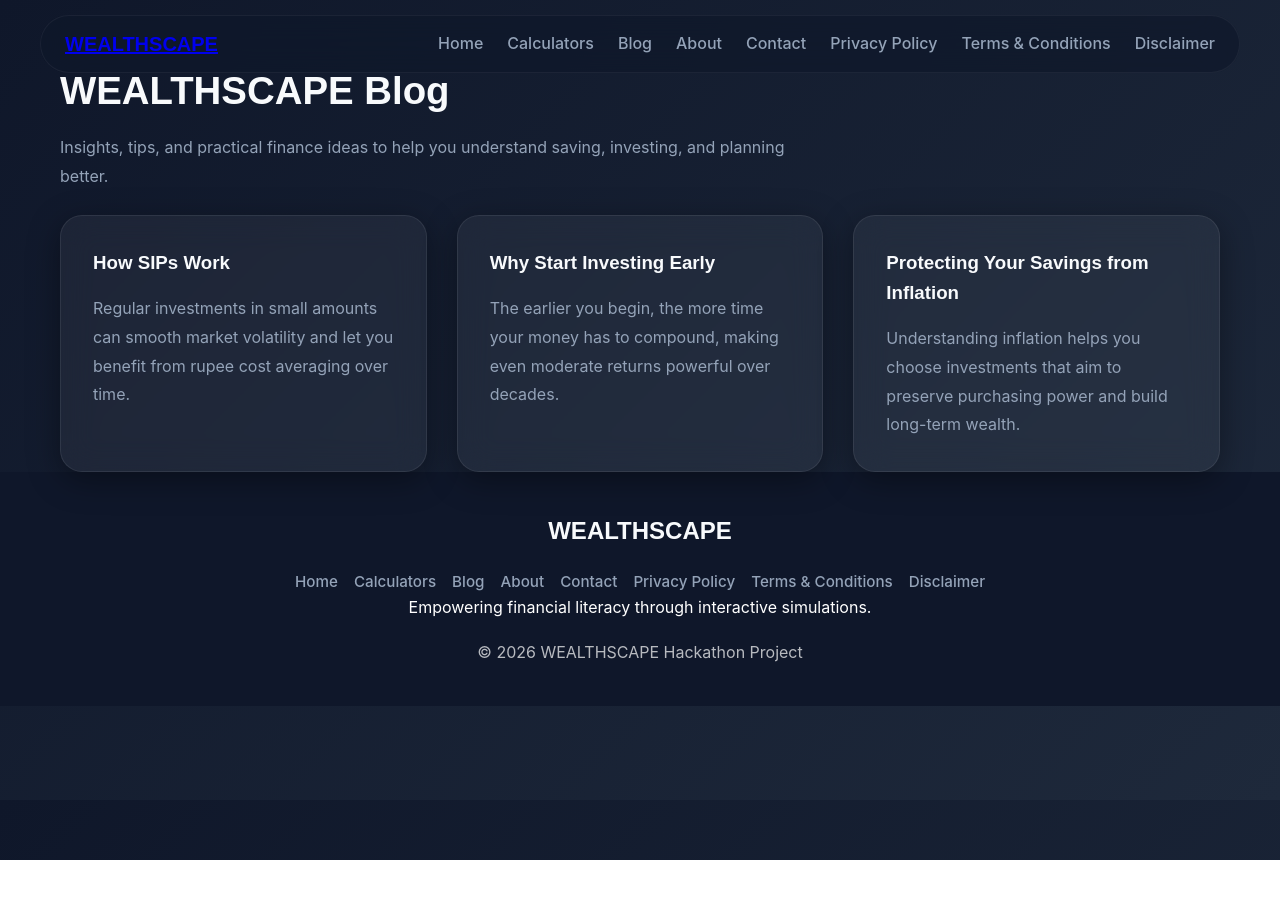
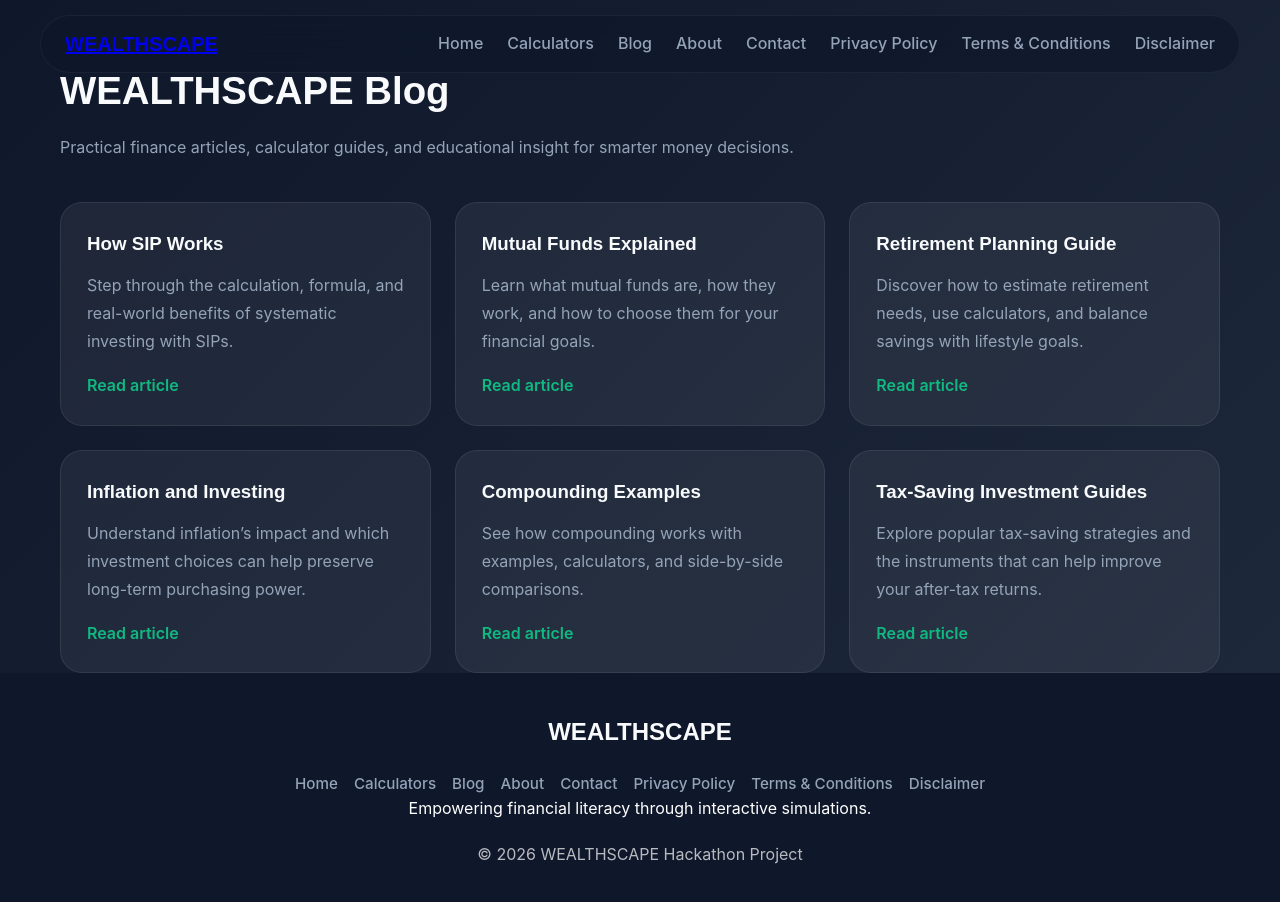
Before and after one commit to satyarevanth666-debug/WEALTHSCAPE---Finance-Predictor, a plain HTML site: page blog.html in a window 1280 px wide. Before the commit the page ends 860 px from the top, so only its background shows below. Drawn offline with Linux system fonts and the light colour scheme.

Commit message:
Updated Project

```diff
--- a/blog.html
+++ b/blog.html
@@ -29,21 +29,39 @@
         <section class="page-section">
             <div class="page-header">
                 <h2>WEALTHSCAPE Blog</h2>
-                <p>Insights, tips, and practical finance ideas to help you understand saving, investing, and planning better.</p>
+                <p>Practical finance articles, calculator guides, and educational insight for smarter money decisions.</p>
             </div>
-            <div class="info-grid">
-                <div class="content-card glass-card">
-                    <h3>How SIPs Work</h3>
-                    <p>Regular investments in small amounts can smooth market volatility and let you benefit from rupee cost averaging over time.</p>
-                </div>
-                <div class="content-card glass-card">
-                    <h3>Why Start Investing Early</h3>
-                    <p>The earlier you begin, the more time your money has to compound, making even moderate returns powerful over decades.</p>
-                </div>
-                <div class="content-card glass-card">
-                    <h3>Protecting Your Savings from Inflation</h3>
-                    <p>Understanding inflation helps you choose investments that aim to preserve purchasing power and build long-term wealth.</p>
-                </div>
+            <div class="article-grid">
+                <article class="article-card">
+                    <h3>How SIP Works</h3>
+                    <p>Step through the calculation, formula, and real-world benefits of systematic investing with SIPs.</p>
+                    <a class="article-link" href="how-sip-works.html">Read article</a>
+                </article>
+                <article class="article-card">
+                    <h3>Mutual Funds Explained</h3>
+                    <p>Learn what mutual funds are, how they work, and how to choose them for your financial goals.</p>
+                    <a class="article-link" href="mutual-funds-explained.html">Read article</a>
+                </article>
+                <article class="article-card">
+                    <h3>Retirement Planning Guide</h3>
+                    <p>Discover how to estimate retirement needs, use calculators, and balance savings with lifestyle goals.</p>
+                    <a class="article-link" href="retirement-planning-guide.html">Read article</a>
+                </article>
+                <article class="article-card">
+                    <h3>Inflation and Investing</h3>
+                    <p>Understand inflation’s impact and which investment choices can help preserve long-term purchasing power.</p>
+                    <a class="article-link" href="inflation-and-investing.html">Read article</a>
+                </article>
+                <article class="article-card">
+                    <h3>Compounding Examples</h3>
+                    <p>See how compounding works with examples, calculators, and side-by-side comparisons.</p>
+                    <a class="article-link" href="compounding-examples.html">Read article</a>
+                </article>
+                <article class="article-card">
+                    <h3>Tax-Saving Investment Guides</h3>
+                    <p>Explore popular tax-saving strategies and the instruments that can help improve your after-tax returns.</p>
+                    <a class="article-link" href="tax-saving-investment-guides.html">Read article</a>
+                </article>
             </div>
         </section>
     </main>
--- a/style.css
+++ b/style.css
@@ -665,6 +665,100 @@ input[type="range"]::-webkit-slider-thumb:hover {
     color: var(--text-main);
 }
 
+.article-grid {
+    display: grid;
+    grid-template-columns: repeat(auto-fit, minmax(280px, 1fr));
+    gap: 24px;
+    margin-top: 40px;
+}
+
+.article-card {
+    background: rgba(255, 255, 255, 0.06);
+    border: 1px solid rgba(255, 255, 255, 0.08);
+    border-radius: 22px;
+    padding: 26px;
+    transition: transform 0.3s ease, box-shadow 0.3s ease;
+}
+
+.article-card:hover {
+    transform: translateY(-6px);
+    box-shadow: 0 20px 40px rgba(0, 0, 0, 0.18);
+}
+
+.article-card h3 {
+    margin-bottom: 12px;
+}
+
+.article-card p {
+    color: var(--text-muted);
+    line-height: 1.75;
+    margin-bottom: 18px;
+}
+
+.article-meta {
+    display: flex;
+    gap: 16px;
+    flex-wrap: wrap;
+    color: var(--text-muted);
+    font-size: 0.95rem;
+    margin-bottom: 20px;
+}
+
+.article-meta span {
+    display: inline-flex;
+    align-items: center;
+    gap: 8px;
+}
+
+.article-link {
+    display: inline-flex;
+    align-items: center;
+    gap: 8px;
+    color: var(--accent);
+    text-decoration: none;
+    font-weight: 600;
+}
+
+.article-link:hover {
+    color: var(--secondary-start);
+}
+
+.article-content {
+    max-width: 900px;
+}
+
+.article-section {
+    margin-bottom: 36px;
+}
+
+.article-section h3 {
+    margin-bottom: 14px;
+}
+
+.article-section ul {
+    list-style: disc inside;
+    color: var(--text-muted);
+    margin-left: 20px;
+}
+
+.article-section li {
+    margin-bottom: 10px;
+}
+
+.source-list {
+    color: var(--text-muted);
+    line-height: 1.8;
+}
+
+.author-badge {
+    margin-top: 16px;
+    padding: 16px 22px;
+    background: rgba(16, 185, 129, 0.08);
+    border: 1px solid rgba(16, 185, 129, 0.2);
+    border-radius: 18px;
+    color: var(--text-main);
+}
+
 .disclaimer-box {
     margin: 30px auto;
     max-width: 800px;
```
